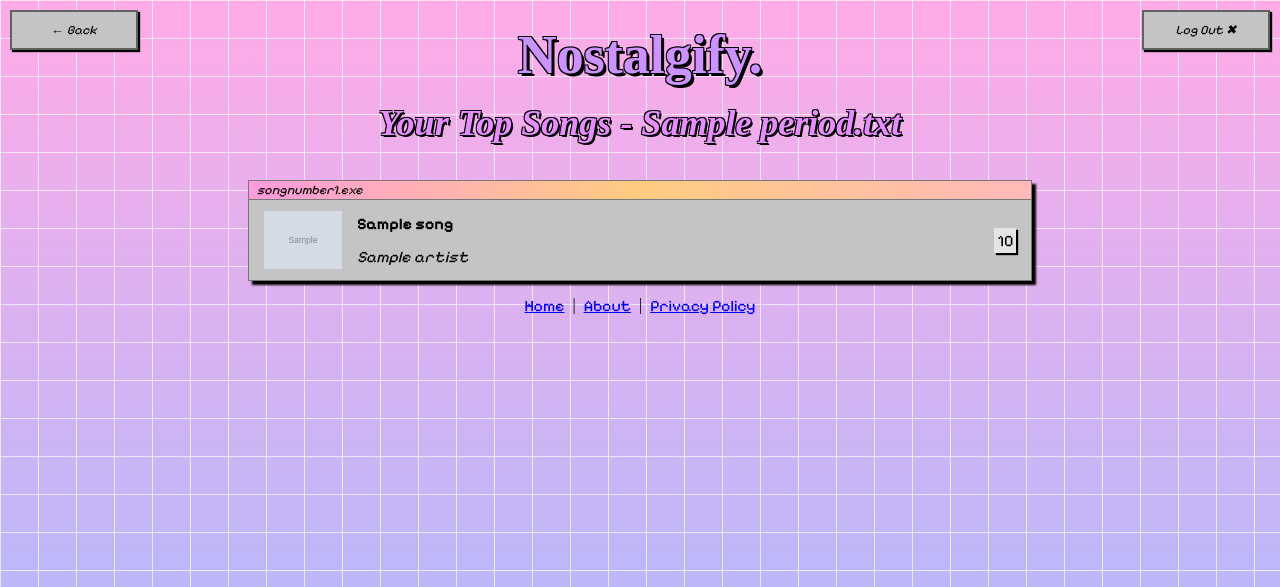
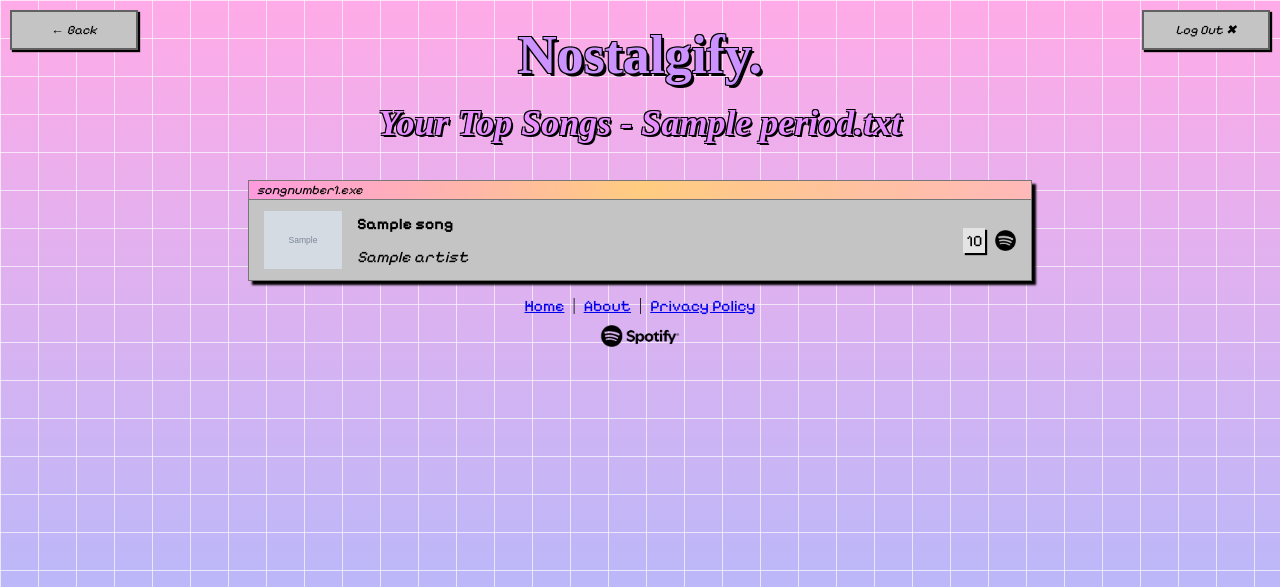
Before and after one commit to jiajun2002/Nostalgify, a Flask app: template templates/display.html in a window 1280 px wide. Shown: the top 587 px of the page. Run offline with Flask 3, Linux system fonts and the light colour scheme; the template is opened without the code that fills it: most values are stand-ins (such as "Sample title", 1, 10 or a date in 2020); grey boxes marked "Sample" are stand-in pictures; some web fonts are replaced.

Commit message:
added metadata links

```diff
--- a/app.py
+++ b/app.py
@@ -107,7 +107,8 @@ def top_items(item_type, time_duration):
         'name': track['name'],
         'artist': ', '.join(artist['name'] for artist in track['artists']),
         'duration': milli_to_min(track['duration_ms']),
-        'image': track['album']['images'][0]['url']
+        'image': track['album']['images'][0]['url'],
+        'link': track['uri']
       }
       for track in items['items']
     ]
@@ -117,7 +118,8 @@ def top_items(item_type, time_duration):
     artists = [
       {
         'name': artist['name'],
-        'image': artist['images'][0]['url']
+        'image': artist['images'][0]['url'],
+        'link': artist['uri']
       }
       for artist in items['items']
     ]
--- a/static/styles.css
+++ b/static/styles.css
@@ -15,6 +15,12 @@ body {
 
 .footer-text {
   font-family: 'Pixelify Sans';
+}
+
+.spotify-logo {
+  margin-top: 10px;
+  width: 80px;
+  margin-inline: auto;
 }
 
 .welcome-page {
@@ -313,6 +319,16 @@ body {
   margin-inline: 30px;
 }
 
+.spotify-icon-container {
+  width: 21px;
+  height: 21px;
+}
+
+.spotify-icon {
+  width: 100%;
+  height: 100%;
+}
+
 .full-artist-box,
 .full-song-box {
   display: flex;
@@ -386,7 +402,6 @@ body {
   align-self: center;
 }
 
-.artist-box-right,
 .song-box-mid{
   display: flex;
   flex-direction: column;
@@ -395,6 +410,17 @@ body {
   min-height: 100%;
   align-self: stretch;
   justify-content: space-evenly;
+}
+
+.artist-box-right {
+  display: flex;
+  flex-direction: row;
+  flex: 1;
+  min-height: 100%;
+  align-self: stretch;
+  align-items: center;
+  justify-content: space-between;
+  padding-right: 15px;
 }
 
 .artist-name,
@@ -426,10 +452,13 @@ body {
   background-color: rgb(228, 228, 228);
   box-shadow: 2px 2px 1px;
   padding: 3px;
+  margin-right: 10px;
 }
 
 .song-box-right {
   margin-right: 15px;
+  display: flex;
+  align-items: center;
 }
 
 @media (max-width: 320px) {
@@ -440,6 +469,10 @@ body {
 }
 
 @media (max-width: 480px) {
+  .spotify-logo {
+    width: 71px;
+  }
+
   .tagline,
   .tagline-home {
     font-size: 12px;
--- a/templates/about.html
+++ b/templates/about.html
@@ -37,6 +37,7 @@
         <a class = 'footer-text' href = '/about'> About</a> &nbsp; | &nbsp;
         <a class = 'footer-text' href = '/privacy'> Privacy Policy</a>
       </footer>
+      <img class = 'spotify-logo' src = "{{ url_for('static', filename = 'images/Spotify_Full_Logo_RGB_Black.png')}}">
     </div>
   </body>
 </html>
--- a/templates/display.html
+++ b/templates/display.html
@@ -48,6 +48,9 @@
           </div>
           <div class = 'song-box-right'>
             <p class = 'song-duration'> {{ song.duration }} </p>
+            <a class = 'spotify-icon-container' href = '{{ song.link }}'>
+              <img class = 'spotify-icon' src = "{{ url_for('static', filename= 'images/Spotify_Primary_Logo_RGB_Black.png') }}">
+            </a>
           </div>
         </div>
       </div>
@@ -57,6 +60,7 @@
         <a class = 'footer-text' href = '/about'> About</a> &nbsp; | &nbsp;
         <a class = 'footer-text' href = '/privacy'> Privacy Policy</a>
       </footer>
+      <img class = 'spotify-logo' src = "{{ url_for('static', filename = 'images/Spotify_Full_Logo_RGB_Black.png')}}">
     </div>
   </body>
 </html>
--- a/templates/displayArtist.html
+++ b/templates/displayArtist.html
@@ -46,6 +46,9 @@
           </div>
           <div class = 'artist-box-right'>
             <p class = 'artist-name'> {{ artist.name }} </p>
+            <a class = 'spotify-icon-container' href = '{{ artist.link }}'>
+              <img class = 'spotify-icon' src = "{{ url_for('static', filename= 'images/Spotify_Primary_Logo_RGB_Black.png') }}">
+            </a>
           </div>
         </div>
       </div>
@@ -55,6 +58,7 @@
         <a class = 'footer-text' href = '/about'> About</a> &nbsp; | &nbsp;
         <a class = 'footer-text' href = '/privacy'> Privacy Policy</a>
       </footer>
+      <img class = 'spotify-logo' src = "{{ url_for('static', filename = 'images/Spotify_Full_Logo_RGB_Black.png')}}">
     </div>
   </body>
 </html>
--- a/templates/home.html
+++ b/templates/home.html
@@ -59,6 +59,7 @@
         <a class = 'footer-text' href = '/about'> About</a> &nbsp; | &nbsp;
         <a class = 'footer-text' href = '/privacy'> Privacy Policy</a>
       </footer>
+      <img class = 'spotify-logo' src = "{{ url_for('static', filename = 'images/Spotify_Full_Logo_RGB_Black.png')}}">
     </div>
   </body>
 </html>
--- a/templates/privacy.html
+++ b/templates/privacy.html
@@ -28,6 +28,7 @@
         <a class = 'footer-text' href = '/about'> About</a> &nbsp; | &nbsp;
         <a class = 'footer-text' href = '/privacy'> Privacy Policy</a>
       </footer>
+      <img class = 'spotify-logo' src = "{{ url_for('static', filename = 'images/Spotify_Full_Logo_RGB_Black.png')}}">
     </div>
   </body>
 </html>
--- a/templates/welcome.html
+++ b/templates/welcome.html
@@ -32,6 +32,7 @@
         <a class = 'footer-text' href = '/about'> About</a> &nbsp; | &nbsp;
         <a class = 'footer-text' href = '/privacy'> Privacy Policy</a>
       </footer>
+      <img class = 'spotify-logo' src = "{{ url_for('static', filename = 'images/Spotify_Full_Logo_RGB_Black.png')}}">
     </div>
   </body>
 </html>
```
Also changed, not shown: static/images/Spotify_Full_Logo_RGB_Black.png (added), static/images/Spotify_Primary_Logo_RGB_Black.png (added).
